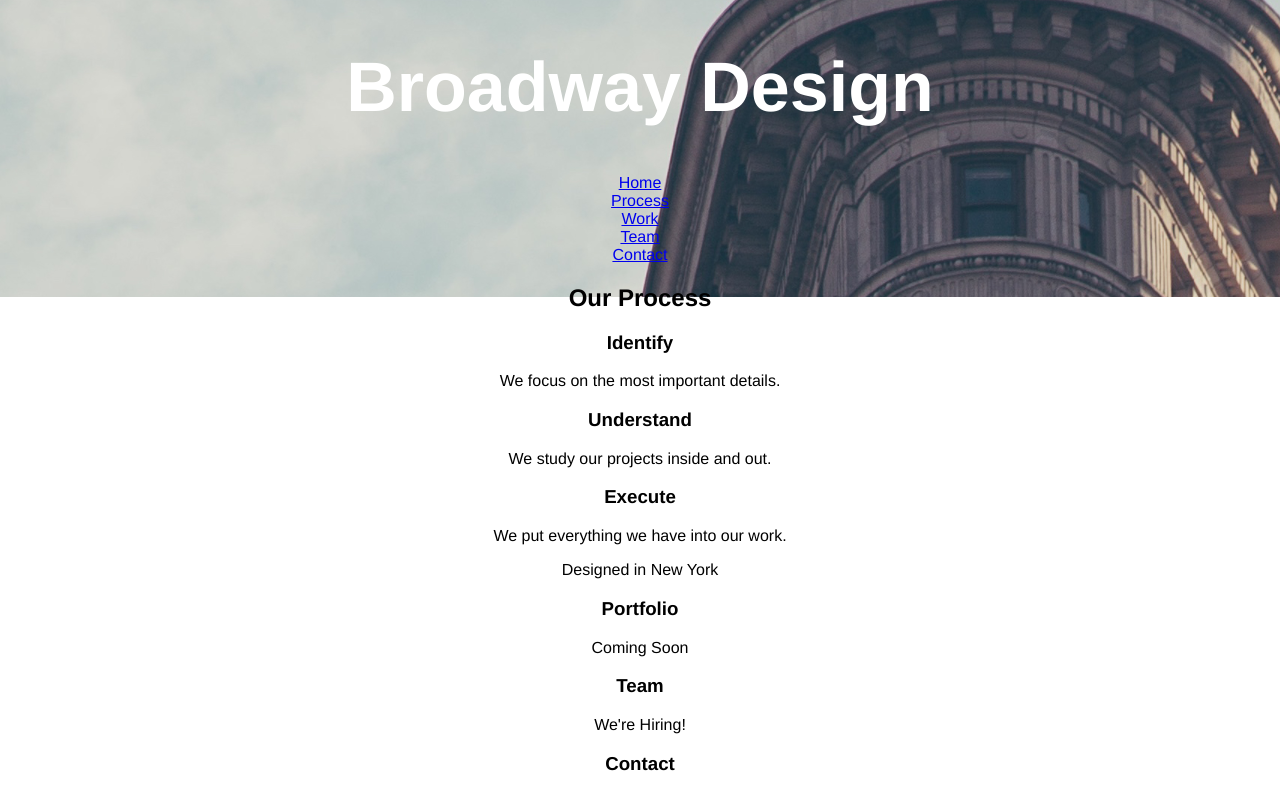
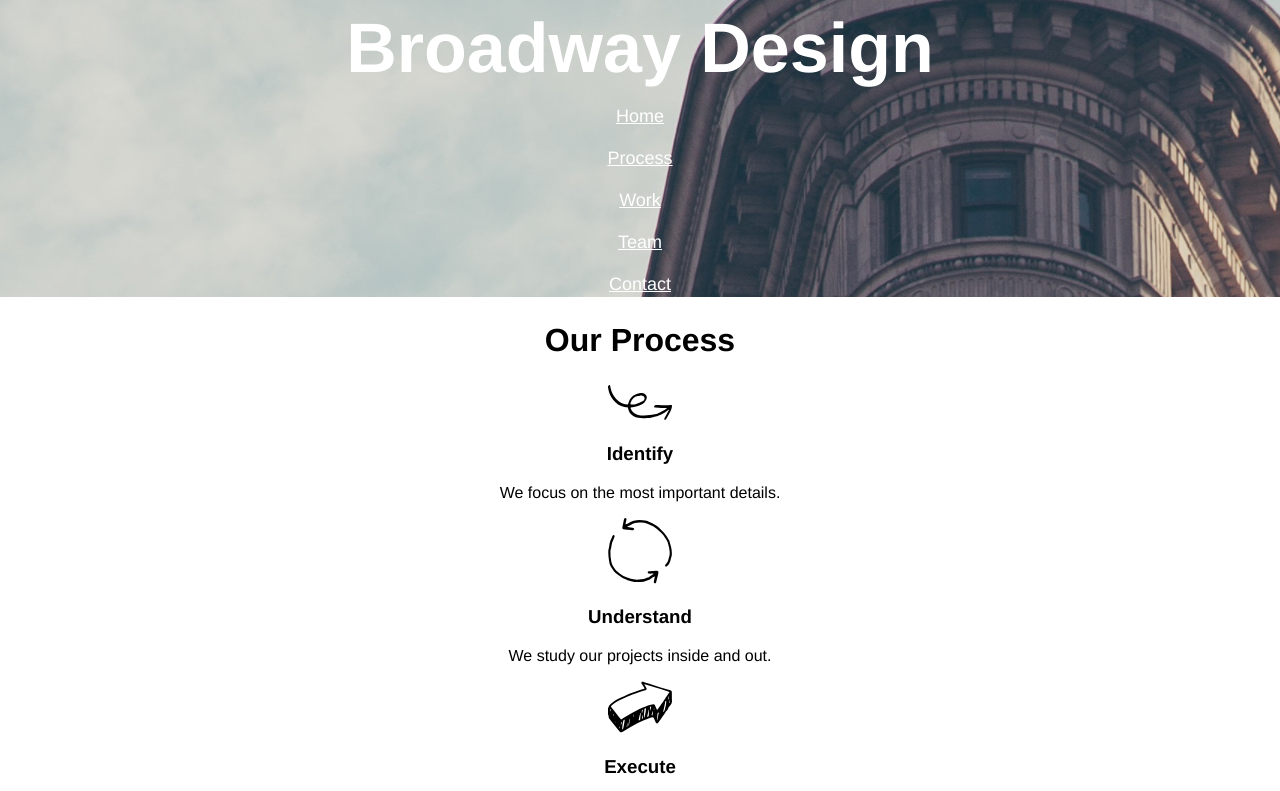
Before and after one commit to vjcmacrury/Broadway, a plain HTML site: page index.html in a window 1280 px wide. Shown: the top 791 px of the page. Drawn offline with Linux system fonts and the light colour scheme.

Commit message:
Add images

```diff
--- a/index.html
+++ b/index.html
@@ -11,23 +11,26 @@
 
     <h1>Broadway Design</h1>
     <nav class="topnav">
-      <a href="#home">Home</a><br>
-      <a href="#Process">Process</a><br>
-      <a href="#Work">Work</a><br>
-      <a href="#Team">Team</a><br>
-      <a href="#Contact">Contact</a>
+      <a href="#home">Home</a><br><br>
+      <a href="#Process">Process</a><br><br>
+      <a href="#Work">Work</a><br><br>
+      <a href="#Team">Team</a><br><br>
+      <a href="#Contact">Contact</a><br>
     </nav>
 
     <!-- Process -->
 
     <h2>Our Process</h2>
 
+    <img src="./resources/images/identify.svg" alt="curvy arrow pointing to the right">
     <h3>Identify</h3>
     <p>We focus on the most important details.</p>
 
+    <img src="./resources/images/understand.svg" alt="two arrows going round one after the other in a circle">
     <h3>Understand</h3>
     <p>We study our projects inside and out.</p>
 
+    <img src="./resources/images/execute.svg" alt="block arrow pointing to the right">
     <h3>Execute</h3>
     <p>We put everything we have into our work.</p>
 
--- a/resources/style.css
+++ b/resources/style.css
@@ -10,5 +10,20 @@ h1 {
   font-size: 70px;
   font-weight: bold;
   color: white;
+  margin: 0;
+}
 
+.topnav {
+  font-size: 18px;
+  color: white;
+  margin: 1em;
 }
+
+a:link {
+  color: white;
+}
+
+h2 {
+  font-size: 32px;
+  font-weight: bold;
+}
```
